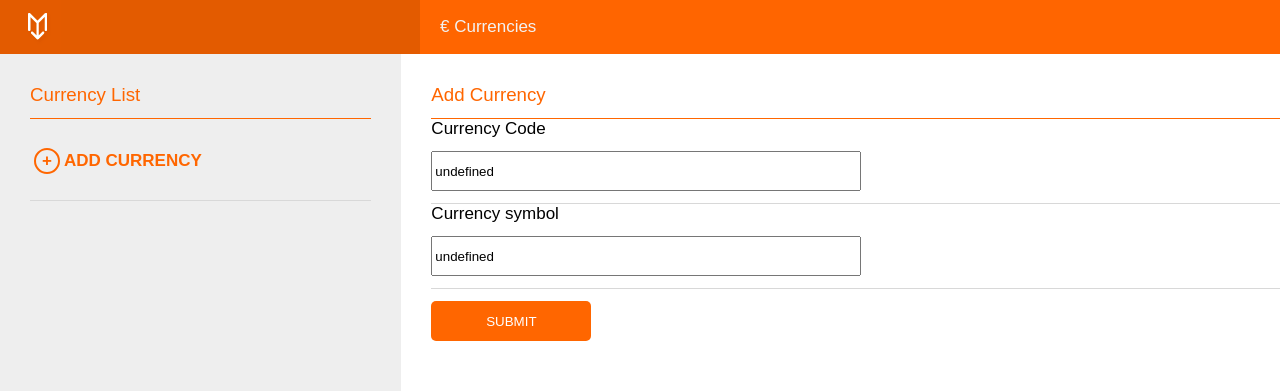
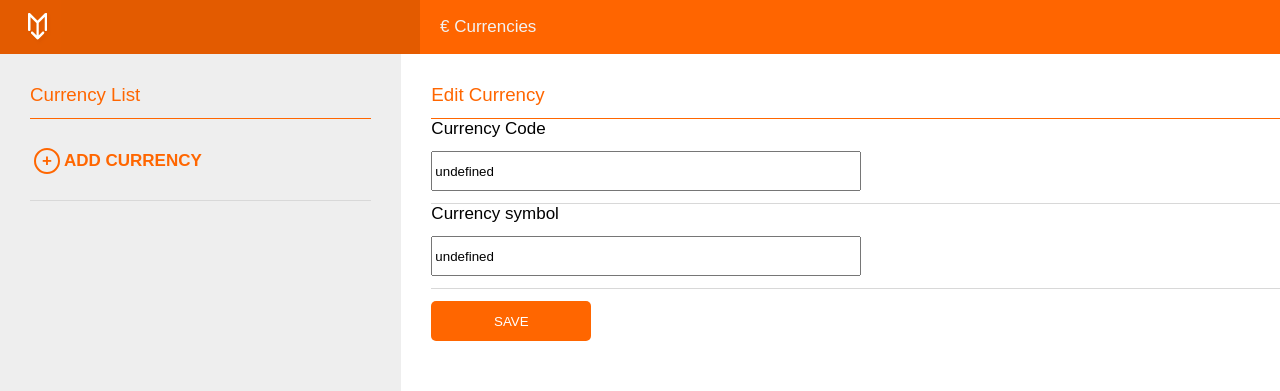
Before and after one commit to MladenGukic/currencies-app, a React (Create React App) app: page /currencies/edit/1 in a window 1280 px wide. Shown: the top 391 px of the page. Built offline with nearby package versions, Linux system fonts and the light colour scheme; the HTML template or start-up script is replaced by a standard one.

Commit message:
fix: conditionally showing title and button text

```diff
--- a/src/components/AddEditCurrency.tsx
+++ b/src/components/AddEditCurrency.tsx
@@ -74,7 +74,7 @@ export const AddEditCurrency = () => {
 
   return (
     <AddEditForm onSubmit={handleSubmit}>
-      <Title>Add Currency</Title>
+      <Title>{isEditing ? "Edit Currency" : "Add Currency"}</Title>
       <StyledDiv>
         <Label>Currency Code</Label>
         <Input
@@ -101,7 +101,7 @@ export const AddEditCurrency = () => {
           <Error> {errors.currencySymbol} </Error>
         )}
       </StyledDiv>
-      <Button type="submit">SUBMIT</Button>
+      <Button type="submit">{isEditing ? "SAVE" : "SUBMIT"}</Button>
     </AddEditForm>
   );
 };
```
